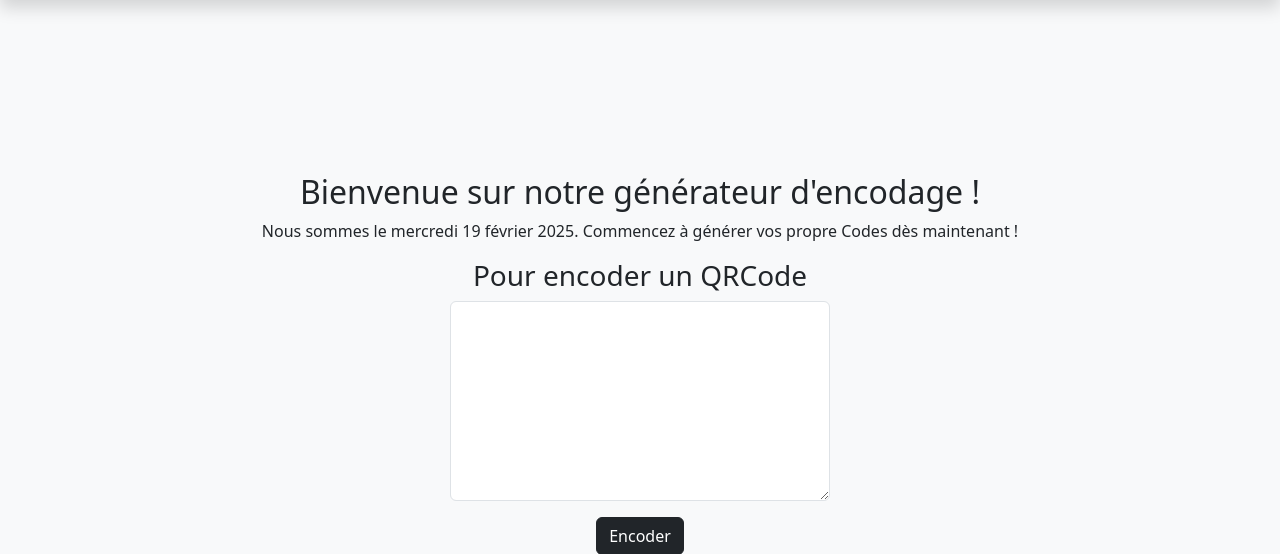
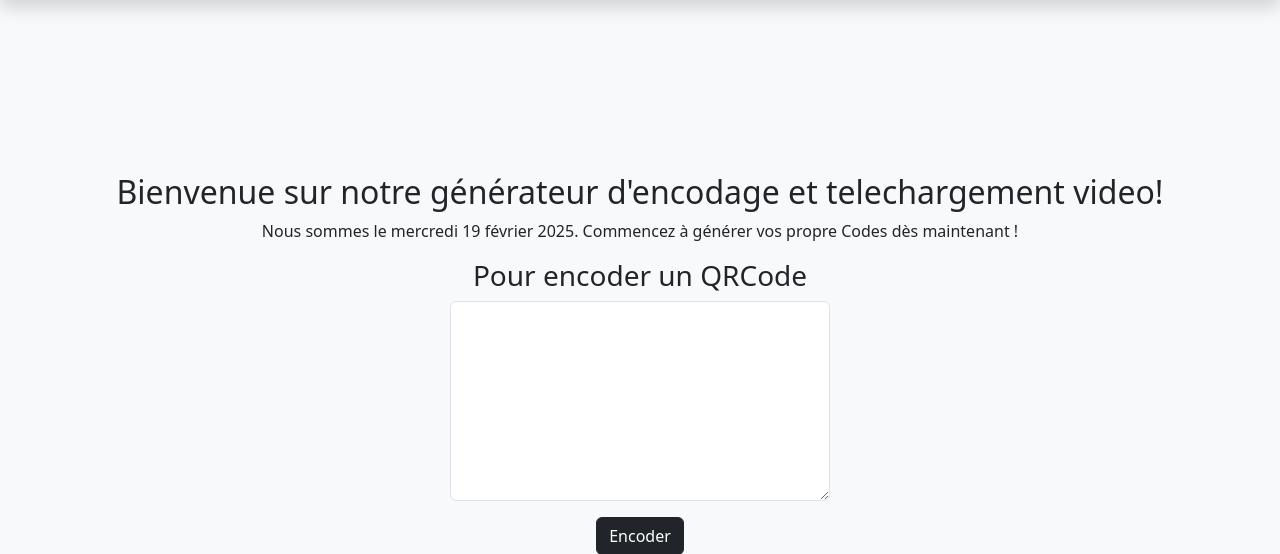
Before and after one commit to randriamalala5/qr-bar-encoding, a Flask app: page /download in a window 1280 px wide. Shown: the part 88-642 px from the top of the page. Run offline with Flask 2, Linux system fonts and the light colour scheme.

Commit message:
Modification welcoming en ajoutant video downloading

```diff
--- a/static/css/css.css
+++ b/static/css/css.css
@@ -9,7 +9,7 @@ footer {
 }
 
 
-textarea{
+textarea {
     max-width: 380px;
     max-height: 200px;
     min-width: 380px;
--- a/templates/index.html
+++ b/templates/index.html
@@ -9,9 +9,9 @@
 	<link rel="stylesheet" href="https://cdn.jsdelivr.net/npm/bootstrap-icons/font/bootstrap-icons.css">
 
 	<link rel="stylesheet" href="{{ url_for('static', filename='/css/css.css') }}" type="text/css">
-<!--<link rel="stylesheet" href="{{ url_for('static', filename='/css/bootstrap.min.css') }}" type="text/css">
-    <link rel="stylesheet" href="{{ url_for('static', filename='/css/bootstrap-icons.css') }}" type="text/css"> -->
-    <!--
+	<!--<link rel="stylesheet" href="{{ url_for('static', filename='/css/bootstrap.min.css') }}" type="text/css">
+    <link rel="stylesheet" href="{{ url_for('static', filename='/css/bootstrap-icons.css') }}" type="text/css">
+
 	<script src="../statics/js/js.js"></script>
 	<script src="../statics/js/bootstrap.bundle.min.js"></script> -->
     <title>QR code encoding</title>
@@ -60,7 +60,7 @@
 
     <div id = 'content' class = 'container d-flex flex-column justify-content-center align-items-center vh-100'>
 		<div id="welcoming">
-			<h2 class="text-center">Bienvenue sur notre générateur d'encodage !</h2>
+			<h2 class="text-center">Bienvenue sur notre générateur d'encodage et telechargement video!</h2>
 			<p class="text-center d-none d-md-block">Nous sommes le <span id="current-date"></span>. Commencez à générer vos propre Codes dès maintenant !</p>
 		</div>
 		<script>
@@ -96,7 +96,7 @@
 			</div>
 
 			<div id = 'form-url' class="form-container w-100 text-center" style = "display: none;">
-				<h3> Put here for your video URL </h3>
+				<h3> Veillez entrer le lien du video </h3>
 				<form action="/download" method="post" class="mb-4">
 					<div class='mb-3'>
 						<!--<input type="text" name="video_url" id="video_url" required><br> -->
@@ -107,8 +107,6 @@
 					</div>
 				</form>
 			</div>
-
-
         </div>
 		<div id="bloc-image">
 			<p>
```
